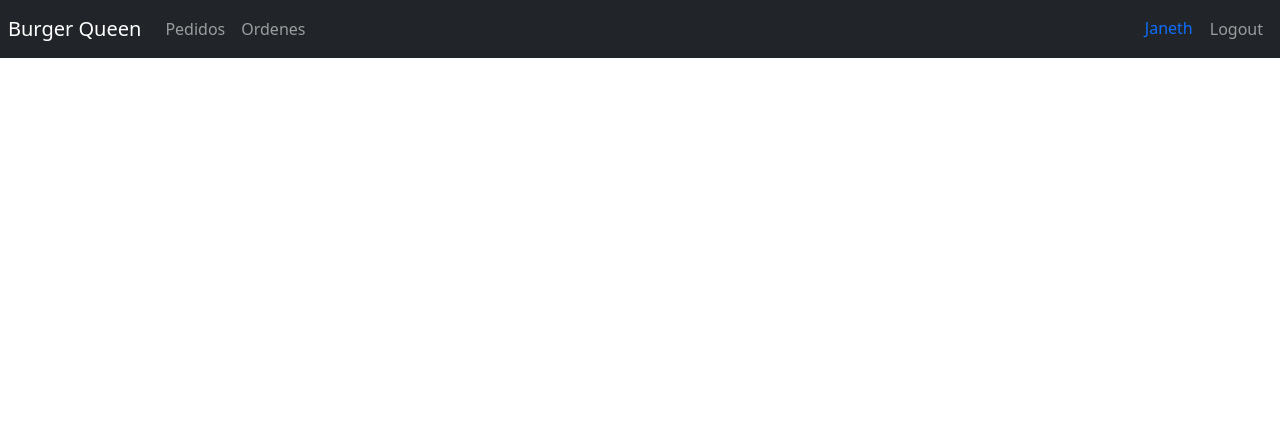
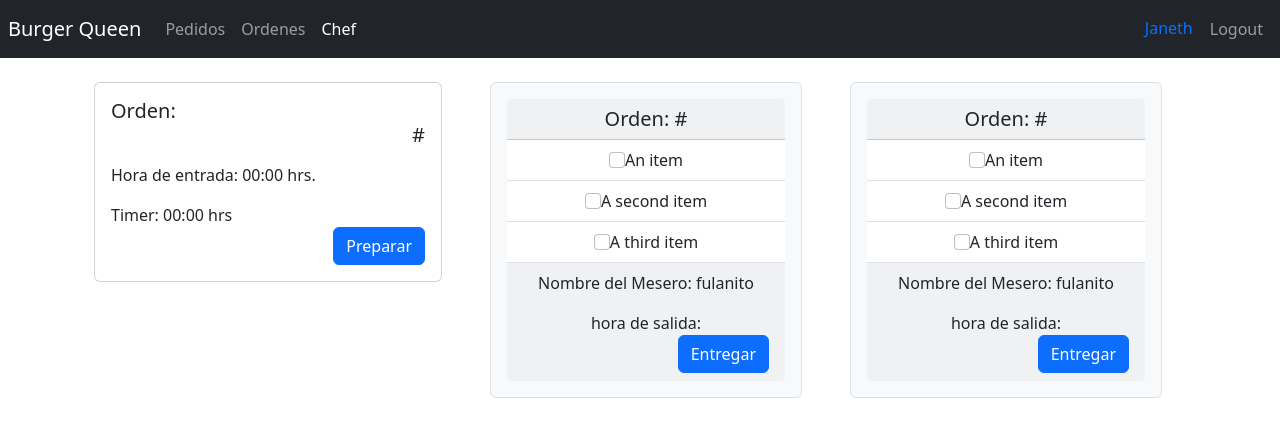
Before and after one commit to janethpc/bq1-BJPC, a React (Vite) app in the folder BQ9/: page /Chef in a window 1280 px wide. Shown: the top 436 px of the page. Built offline with nearby package versions, Linux system fonts and the light colour scheme.

Commit message:
primer ejemplo de vista chef

```diff
--- a/BQ9/src/ui/NavBar.jsx
+++ b/BQ9/src/ui/NavBar.jsx
@@ -37,6 +37,13 @@ export const Navbar = () => {
                     >
                         Ordenes
                     </NavLink>
+
+                    <NavLink
+                        className={ ({isActive}) => `nav-item nav-link ${isActive ? 'active':''} ` }
+                        to="/Chef"
+                    >
+                        Chef
+                    </NavLink>
                 </div>
             </div>
 
--- /dev/null
+++ b/BQ9/src/vistas/pages/Chef.jsx
@@ -0,0 +1,89 @@
+import React from 'react'
+
+export const Chef = () => {
+    return (
+        <>
+            <div className="container">
+                <div className="row">
+                    <div className="col-4 ">
+                        <br />
+                        <div className="card">
+                            <div className="card-body">
+                                <h5 className="card-title">Orden:
+                                    <p className='text-end'>#</p>
+                                </h5>
+
+                                <p className="card-text">Hora de entrada: 00:00 hrs.</p>
+                                <span>Timer: 00:00 hrs </span>
+                                <div className='text-end'>
+                                    <a href="#" className="btn btn-primary">Preparar</a>
+                                </div>
+                            </div>
+                        </div>
+                    </div>
+
+                    <div className="col-8">
+                        <br />
+                        <div className="container px-4 text-center">
+                        <div class="row gx-5">
+                        <div class="col">
+                        <div className="card p-3 border bg-light">
+                            <h5 className="card-header"> Orden: # </h5>
+                            <ul className="list-group list-group-flush">
+                                <li className="list-group-item">
+                                    <input className="form-check-input" type="checkbox" />
+                                    An item</li>
+                                <li className="list-group-item">
+                                    <input className="form-check-input" type="checkbox" />
+                                    A second item</li>
+                                <li className="list-group-item">
+                                    <input className="form-check-input" type="checkbox" />
+                                    A third item</li>
+                            </ul>
+                            <div class="card-footer">
+                                <p> Nombre del Mesero: <span>fulanito</span></p>
+                                <a>hora de salida: </a>
+                                <div className="text-end">
+                                    <button href="#" className="btn btn-primary">Entregar</button>
+                                </div>
+                            </div>
+                        </div>
+                        </div>
+                        <br/>
+                        <div class="col">
+                        <div className="card p-3 border bg-light">
+                            <h5 className="card-header"> Orden: # </h5>
+                            <ul className="list-group list-group-flush">
+                                <li className="list-group-item">
+                                    <input className="form-check-input" type="checkbox" />
+                                    An item</li>
+                                <li className="list-group-item">
+                                    <input className="form-check-input" type="checkbox" />
+                                    A second item</li>
+                                <li className="list-group-item">
+                                    <input className="form-check-input" type="checkbox" />
+                                    A third item</li>
+                            </ul>
+                            <div className="card-footer">
+                                <p> Nombre del Mesero: <span>fulanito</span></p>
+                                <a>hora de salida: </a>
+                                <div className="text-end">
+                                    <button href="#" className="btn btn-primary">Entregar</button>
+                                </div>
+                            </div>
+                            </div>
+                        </div>
+                    </div>
+                </div>
+                    </div>
+                    </div>
+                    </div>
+
+
+
+
+
+        </>
+
+    )
+}
--- a/BQ9/src/vistas/pages/meseroOrdenes.jsx
+++ b/BQ9/src/vistas/pages/meseroOrdenes.jsx
@@ -51,16 +51,19 @@ export const MeseroOrdenes = () => {
               </div>
             </div>
           </div>
-<br/>
+          <br />
           <div className='card'>
             <h5 className="card-header">
               Orden:
             </h5>
             <ul className="list-group list-group-flush">
-              <li className="list-group-item ">
-                <input className="form-check-input" type="checkbox" id="checkboxNoLabel" />
-                <lebel className="form-check-label">An item</lebel>
+              <li className="form-check list-group-item">
+                <input className="form-check-input" type="checkbox" value="" id="flexCheckDefault" />
+                <label className="form-check-label" for="flexCheckDefault">
+                  Default checkbox
+                </label>
               </li>
+
               <li className="list-group-item">A second item</li>
               <li className="list-group-item">A third item</li>
             </ul>
--- a/BQ9/src/vistas/routes/BQroutes.jsx
+++ b/BQ9/src/vistas/routes/BQroutes.jsx
@@ -1,5 +1,6 @@
 import { Navigate, Route, Routes } from "react-router-dom";
 import { Navbar } from "../../ui/NavBar";
+import { Chef } from "../pages/Chef";
 import {MeseroOrdenes} from '../pages/meseroOrdenes';
 import { MeseroPedidos } from "../pages/meseroPedidos";
 
@@ -14,7 +15,7 @@ export const BQroutes = () => {
         <Routes>
                 <Route path="Pedidos" element={<MeseroPedidos />} />
                 <Route path="Ordenes" element={<MeseroOrdenes />} />
-
+                <Route path="Chef" element={<Chef/>} />
 
                 <Route path="/" element={<Navigate to="/Login"/>} />
 
```
